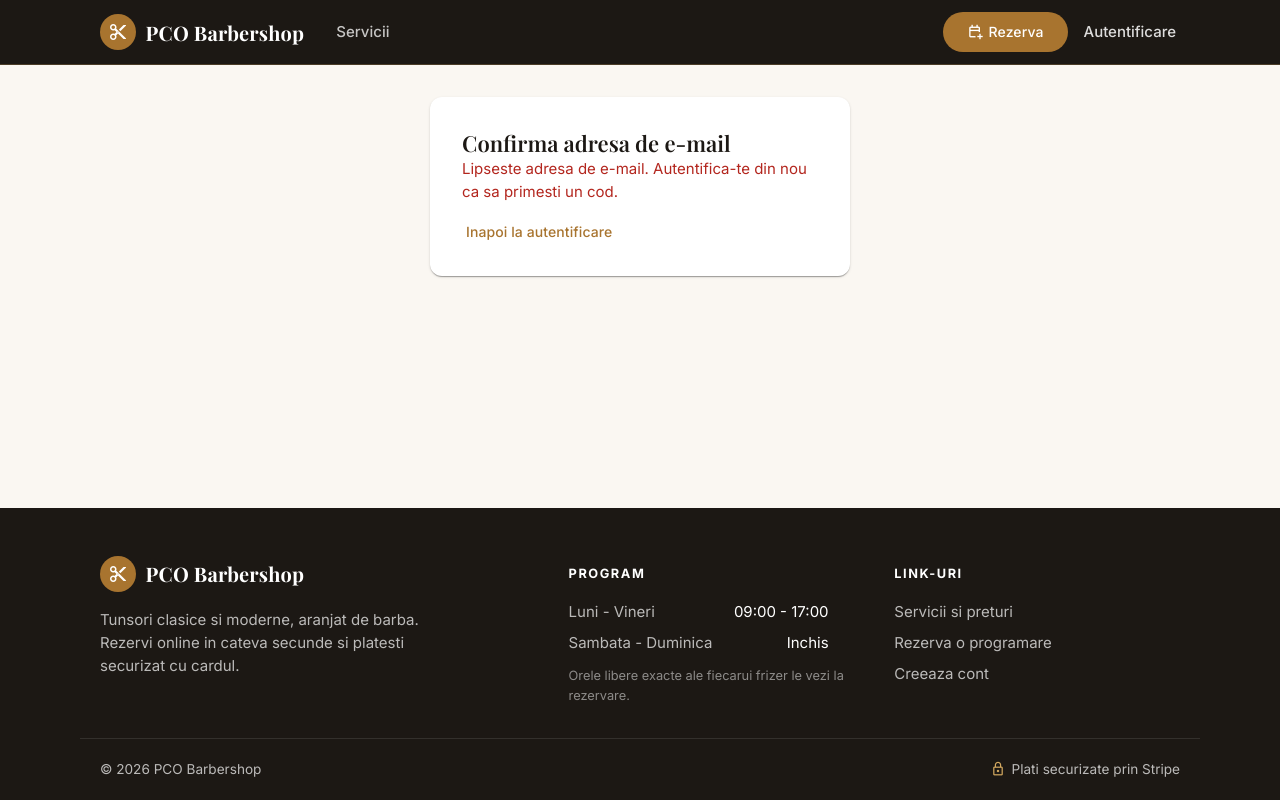
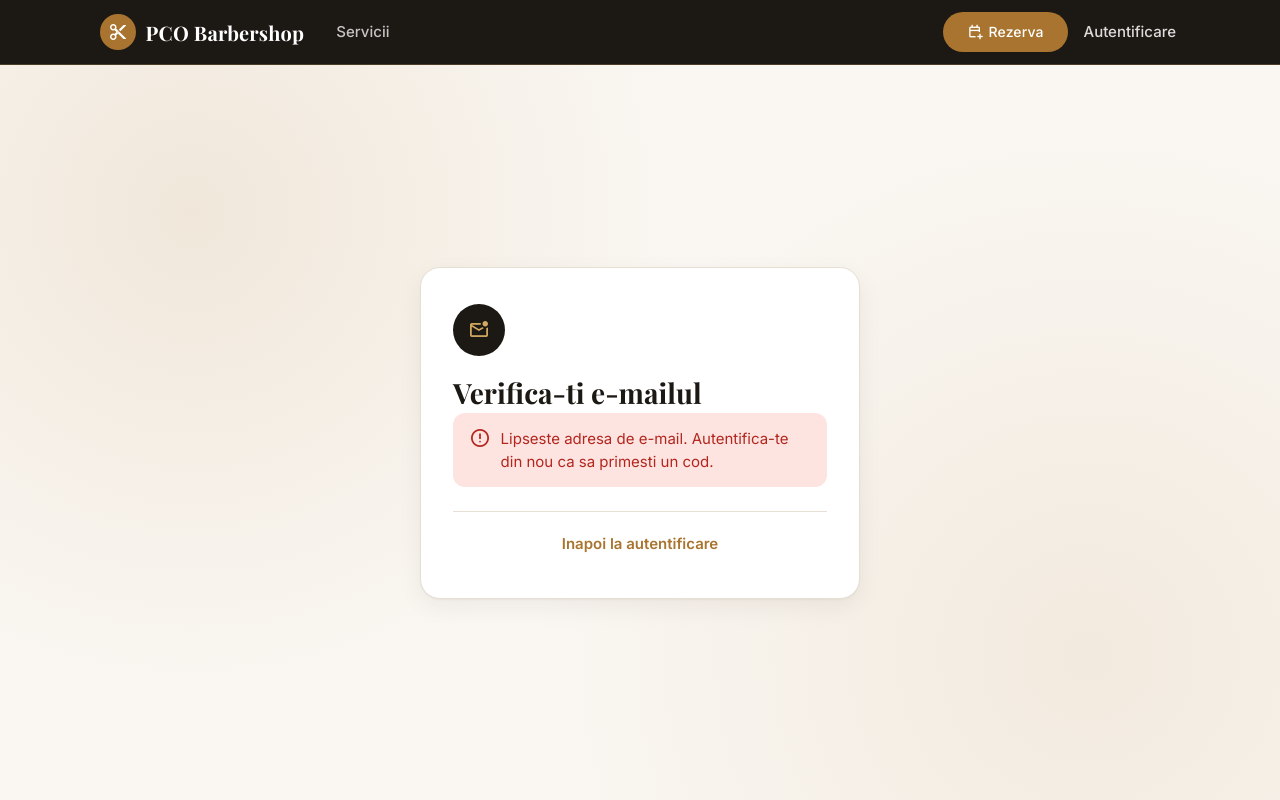
Before and after one commit to papura-octavian/PCOBarbershop, an Angular app in the folder pcobarbershop.client/: page /confirm-email in a window 1280 px wide. Shown: the top 800 px of the page. Built offline with nearby package versions, Linux system fonts and the light colour scheme.

Commit message:
Restyle login, register and e-mail confirmation pages

```diff
--- a/pcobarbershop.client/src/app/pages/confirm-email/confirm-email.css
+++ b/pcobarbershop.client/src/app/pages/confirm-email/confirm-email.css
@@ -1,33 +1,6 @@
-.auth-container {
-  display: flex;
-  justify-content: center;
-  padding: 2rem 1rem;
+.code-input {
+  letter-spacing: 0.6rem;
+  font-size: 1.4rem;
+  font-weight: 600;
+  text-align: center;
 }
-
-.auth-card {
-  width: 100%;
-  max-width: 420px;
-  padding: 1rem;
-}
-
-form {
-  display: flex;
-  flex-direction: column;
-  gap: 0.5rem;
-  margin-top: 1rem;
-}
-
-.code-input {
-  letter-spacing: 0.5rem;
-  font-size: 1.25rem;
-}
-
-.form-error {
-  color: #b3261e;
-  margin: 0 0 0.5rem;
-}
-
-.info {
-  color: #2e7d32;
-  margin: 0 0 0.5rem;
-}
--- a/pcobarbershop.client/src/app/pages/confirm-email/confirm-email.html
+++ b/pcobarbershop.client/src/app/pages/confirm-email/confirm-email.html
@@ -1,16 +1,16 @@
-<div class="auth-container">
-  <mat-card class="auth-card">
-    <mat-card-header>
-      <mat-card-title>Confirma adresa de e-mail</mat-card-title>
-    </mat-card-header>
+<div class="auth-page">
+  <div class="auth-card">
+    <span class="auth-icon"><span class="material-symbols-outlined">mark_email_unread</span></span>
+    <h1>Verifica-ti e-mailul</h1>
 
-    <mat-card-content>
     @if (!email) {
-      <p class="form-error">Lipseste adresa de e-mail. Autentifica-te din nou ca sa primesti un cod.</p>
+    <p class="alert error">
+      <span class="material-symbols-outlined">error</span>
+      Lipseste adresa de e-mail. Autentifica-te din nou ca sa primesti un cod.
+    </p>
     } @else {
-      <p>
-        Am trimis un cod de 6 cifre la <strong>{{ email }}</strong>. Introdu-l mai jos ca sa iti activezi
-        contul.
+    <p class="subtitle">
+      Am trimis un cod de 6 cifre la <strong>{{ email }}</strong>. Introdu-l mai jos ca sa iti activezi contul.
     </p>
 
     <form [formGroup]="form" (ngSubmit)="submit()">
@@ -30,26 +30,21 @@
       </mat-form-field>
 
       @if (errorMessage()) {
-        <p class="form-error">{{ errorMessage() }}</p>
+      <p class="alert error"><span class="material-symbols-outlined">error</span>{{ errorMessage() }}</p>
       }
       @if (info()) {
-        <p class="info">{{ info() }}</p>
+      <p class="alert success"><span class="material-symbols-outlined">check_circle</span>{{ info() }}</p>
       }
 
-        <button mat-flat-button type="submit" [disabled]="loading()">
+      <button mat-flat-button type="submit" class="submit" [disabled]="loading()">
         {{ loading() ? 'Se verifica...' : 'Confirma contul' }}
+      </button>
+      <button mat-button type="button" [disabled]="cooldown() > 0" (click)="resend()">
+        {{ cooldown() > 0 ? 'Retrimite codul (' + cooldown() + 's)' : 'Nu ai primit codul? Retrimite' }}
       </button>
     </form>
     }
-    </mat-card-content>
 
-    <mat-card-actions>
-      @if (email) {
-      <button mat-button type="button" [disabled]="cooldown() > 0" (click)="resend()">
-        {{ cooldown() > 0 ? 'Retrimite codul (' + cooldown() + 's)' : 'Retrimite codul' }}
-      </button>
-      }
-      <a mat-button routerLink="/login">Inapoi la autentificare</a>
-    </mat-card-actions>
-  </mat-card>
+    <p class="switch"><a routerLink="/login">Inapoi la autentificare</a></p>
   </div>
+</div>
--- a/pcobarbershop.client/src/app/pages/confirm-email/confirm-email.ts
+++ b/pcobarbershop.client/src/app/pages/confirm-email/confirm-email.ts
@@ -1,7 +1,6 @@
 import { Component, OnDestroy, inject, signal } from '@angular/core';
 import { FormBuilder, ReactiveFormsModule, Validators } from '@angular/forms';
 import { MatButtonModule } from '@angular/material/button';
-import { MatCardModule } from '@angular/material/card';
 import { MatFormFieldModule } from '@angular/material/form-field';
 import { MatInputModule } from '@angular/material/input';
 import { ActivatedRoute, Router, RouterLink } from '@angular/router';
@@ -15,7 +14,6 @@ const RESEND_COOLDOWN_SECONDS = 30;
   imports: [
     ReactiveFormsModule,
     RouterLink,
-    MatCardModule,
     MatFormFieldModule,
     MatInputModule,
     MatButtonModule,
--- a/pcobarbershop.client/src/app/pages/login/login.css
+++ b/pcobarbershop.client/src/app/pages/login/login.css
@@ -1,27 +1,10 @@
-.auth-container {
-  display: flex;
-  justify-content: center;
-  padding: 2rem 1rem;
+.field-icon {
+  margin: 0 0.5rem 0 0.75rem;
+  color: var(--pco-muted);
+  font-size: 20px;
 }
 
-.auth-card {
-  width: 100%;
-  max-width: 420px;
-  padding: 1rem;
+.code-input {
+  letter-spacing: 0.3rem;
+  font-size: 1.15rem;
 }
-
-form {
-  display: flex;
-  flex-direction: column;
-  gap: 0.5rem;
-  margin-top: 1rem;
-}
-
-.step-info {
-  margin-top: 1rem;
-}
-
-.form-error {
-  color: #b3261e;
-  margin: 0 0 0.5rem;
-}
--- a/pcobarbershop.client/src/app/pages/login/login.html
+++ b/pcobarbershop.client/src/app/pages/login/login.html
@@ -1,39 +1,40 @@
-<div class="auth-container">
-  <mat-card class="auth-card">
-    <mat-card-header>
-      <mat-card-title>Autentificare</mat-card-title>
-    </mat-card-header>
-
-    <mat-card-content>
+<div class="auth-page">
+  <div class="auth-card">
     @if (twoFactorToken()) {
-      <p class="step-info">
-        Contul tau are autentificarea in doi pasi activa. Introdu codul de 6 cifre din Google Authenticator
-        sau unul dintre codurile de recuperare.
+    <span class="auth-icon"><span class="material-symbols-outlined">phonelink_lock</span></span>
+    <h1>Verificare in doi pasi</h1>
+    <p class="subtitle">
+      Introdu codul de 6 cifre din Google Authenticator sau unul dintre codurile de recuperare.
     </p>
 
     <form [formGroup]="codeForm" (ngSubmit)="submitCode()">
       <mat-form-field appearance="outline">
         <mat-label>Cod de verificare</mat-label>
-          <input matInput formControlName="code" autocomplete="one-time-code" maxlength="20" />
+        <input matInput formControlName="code" autocomplete="one-time-code" maxlength="20" class="code-input" />
         @if (codeForm.controls.code.invalid) {
         <mat-error>Introdu codul din aplicatie.</mat-error>
         }
       </mat-form-field>
 
       @if (errorMessage()) {
-        <p class="form-error">{{ errorMessage() }}</p>
+      <p class="alert error"><span class="material-symbols-outlined">error</span>{{ errorMessage() }}</p>
       }
 
-        <button mat-flat-button type="submit" [disabled]="loading()">
+      <button mat-flat-button type="submit" class="submit" [disabled]="loading()">
         {{ loading() ? 'Se verifica...' : 'Verifica' }}
       </button>
       <button mat-button type="button" (click)="backToPassword()">Inapoi</button>
     </form>
     } @else {
+    <span class="auth-icon"><span class="material-symbols-outlined">content_cut</span></span>
+    <h1>Bine ai revenit</h1>
+    <p class="subtitle">Autentifica-te ca sa iti gestionezi programarile.</p>
+
     <form [formGroup]="form" (ngSubmit)="submit()">
       <mat-form-field appearance="outline">
         <mat-label>E-mail</mat-label>
         <input matInput type="email" formControlName="email" autocomplete="email" />
+        <span matPrefix class="material-symbols-outlined field-icon">mail</span>
         @if (form.controls.email.hasError('required')) {
         <mat-error>E-mailul este obligatoriu.</mat-error>
         } @else if (form.controls.email.hasError('email')) {
@@ -44,27 +45,24 @@
       <mat-form-field appearance="outline">
         <mat-label>Parola</mat-label>
         <input matInput type="password" formControlName="password" autocomplete="current-password" />
+        <span matPrefix class="material-symbols-outlined field-icon">lock</span>
         @if (form.controls.password.hasError('required')) {
         <mat-error>Parola este obligatorie.</mat-error>
         }
       </mat-form-field>
 
       @if (errorMessage()) {
-        <p class="form-error">{{ errorMessage() }}</p>
+      <p class="alert error"><span class="material-symbols-outlined">error</span>{{ errorMessage() }}</p>
       }
 
-        <button mat-flat-button type="submit" [disabled]="loading()">
+      <button mat-flat-button type="submit" class="submit" [disabled]="loading()">
         {{ loading() ? 'Se autentifica...' : 'Autentifica-te' }}
       </button>
     </form>
 
     <app-google-sign-in (signedIn)="onSignedIn($event)" />
     }
-    </mat-card-content>
 
-    <mat-card-actions>
-      <span>Nu ai cont?</span>
-      <a mat-button routerLink="/register">Creeaza cont</a>
-    </mat-card-actions>
-  </mat-card>
+    <p class="switch">Nu ai cont? <a routerLink="/register">Creeaza unul gratuit</a></p>
   </div>
+</div>
--- a/pcobarbershop.client/src/app/pages/login/login.ts
+++ b/pcobarbershop.client/src/app/pages/login/login.ts
@@ -1,7 +1,6 @@
 import { Component, inject, signal } from '@angular/core';
 import { FormBuilder, ReactiveFormsModule, Validators } from '@angular/forms';
 import { MatButtonModule } from '@angular/material/button';
-import { MatCardModule } from '@angular/material/card';
 import { MatFormFieldModule } from '@angular/material/form-field';
 import { MatInputModule } from '@angular/material/input';
 import { ActivatedRoute, Router, RouterLink } from '@angular/router';
@@ -15,7 +14,6 @@ import { GoogleSignIn } from '../../core/google-sign-in';
   imports: [
     ReactiveFormsModule,
     RouterLink,
-    MatCardModule,
     MatFormFieldModule,
     MatInputModule,
     MatButtonModule,
--- a/pcobarbershop.client/src/app/pages/register/register.css
+++ b/pcobarbershop.client/src/app/pages/register/register.css
@@ -1,23 +1,17 @@
-.auth-container {
-  display: flex;
-  justify-content: center;
-  padding: 2rem 1rem;
+.name-row {
+  display: grid;
+  grid-template-columns: 1fr 1fr;
+  gap: 0.75rem;
 }
 
-.auth-card {
-  width: 100%;
-  max-width: 420px;
-  padding: 1rem;
+@media (max-width: 420px) {
+  .name-row {
+    grid-template-columns: 1fr;
+  }
 }
 
-form {
-  display: flex;
-  flex-direction: column;
-  gap: 0.5rem;
-  margin-top: 1rem;
+.field-icon {
+  margin: 0 0.5rem 0 0.75rem;
+  color: var(--pco-muted);
+  font-size: 20px;
 }
-
-.form-error {
-  color: #b3261e;
-  margin: 0 0 0.5rem;
-}
--- a/pcobarbershop.client/src/app/pages/register/register.html
+++ b/pcobarbershop.client/src/app/pages/register/register.html
@@ -1,11 +1,11 @@
-<div class="auth-container">
-  <mat-card class="auth-card">
-    <mat-card-header>
-      <mat-card-title>Creeaza cont</mat-card-title>
-    </mat-card-header>
+<div class="auth-page">
+  <div class="auth-card">
+    <span class="auth-icon"><span class="material-symbols-outlined">person_add</span></span>
+    <h1>Creeaza cont</h1>
+    <p class="subtitle">Dureaza mai putin de un minut. Iti trimitem un cod de confirmare pe e-mail.</p>
 
-    <mat-card-content>
     <form [formGroup]="form" (ngSubmit)="submit()">
+      <div class="name-row">
         <mat-form-field appearance="outline">
           <mat-label>Prenume</mat-label>
           <input matInput formControlName="firstName" autocomplete="given-name" />
@@ -21,10 +21,12 @@
           <mat-error>Numele este obligatoriu.</mat-error>
           }
         </mat-form-field>
+      </div>
 
       <mat-form-field appearance="outline">
         <mat-label>E-mail</mat-label>
         <input matInput type="email" formControlName="email" autocomplete="email" />
+        <span matPrefix class="material-symbols-outlined field-icon">mail</span>
         @if (form.controls.email.hasError('required')) {
         <mat-error>E-mailul este obligatoriu.</mat-error>
         } @else if (form.controls.email.hasError('email')) {
@@ -35,6 +37,7 @@
       <mat-form-field appearance="outline">
         <mat-label>Parola</mat-label>
         <input matInput type="password" formControlName="password" autocomplete="new-password" />
+        <span matPrefix class="material-symbols-outlined field-icon">lock</span>
         <mat-hint>Minim 8 caractere, o cifra si o litera mare</mat-hint>
         @if (form.controls.password.hasError('required')) {
         <mat-error>Parola este obligatorie.</mat-error>
@@ -48,27 +51,24 @@
       <mat-form-field appearance="outline">
         <mat-label>Confirma parola</mat-label>
         <input matInput type="password" formControlName="confirmPassword" autocomplete="new-password" />
+        <span matPrefix class="material-symbols-outlined field-icon">lock</span>
       </mat-form-field>
 
       @if (form.hasError('passwordMismatch') && form.controls.confirmPassword.touched) {
-        <p class="form-error">Parolele nu coincid.</p>
+      <p class="alert error"><span class="material-symbols-outlined">error</span>Parolele nu coincid.</p>
       }
 
       @for (message of errors(); track message) {
-        <p class="form-error">{{ message }}</p>
+      <p class="alert error"><span class="material-symbols-outlined">error</span>{{ message }}</p>
       }
 
-        <button mat-flat-button type="submit" [disabled]="loading()">
+      <button mat-flat-button type="submit" class="submit" [disabled]="loading()">
         {{ loading() ? 'Se creeaza contul...' : 'Creeaza cont' }}
       </button>
     </form>
 
     <app-google-sign-in (signedIn)="onGoogleSignedIn($event)" />
-    </mat-card-content>
 
-    <mat-card-actions>
-      <span>Ai deja cont?</span>
-      <a mat-button routerLink="/login">Autentifica-te</a>
-    </mat-card-actions>
-  </mat-card>
+    <p class="switch">Ai deja cont? <a routerLink="/login">Autentifica-te</a></p>
   </div>
+</div>
--- a/pcobarbershop.client/src/app/pages/register/register.ts
+++ b/pcobarbershop.client/src/app/pages/register/register.ts
@@ -7,7 +7,6 @@ import {
   Validators,
 } from '@angular/forms';
 import { MatButtonModule } from '@angular/material/button';
-import { MatCardModule } from '@angular/material/card';
 import { MatFormFieldModule } from '@angular/material/form-field';
 import { MatInputModule } from '@angular/material/input';
 import { Router, RouterLink } from '@angular/router';
@@ -27,7 +26,6 @@ function passwordsMatch(group: AbstractControl): ValidationErrors | null {
   imports: [
     ReactiveFormsModule,
     RouterLink,
-    MatCardModule,
     MatFormFieldModule,
     MatInputModule,
     MatButtonModule,
```
Lines whose indentation alone changed are shown as unchanged.
